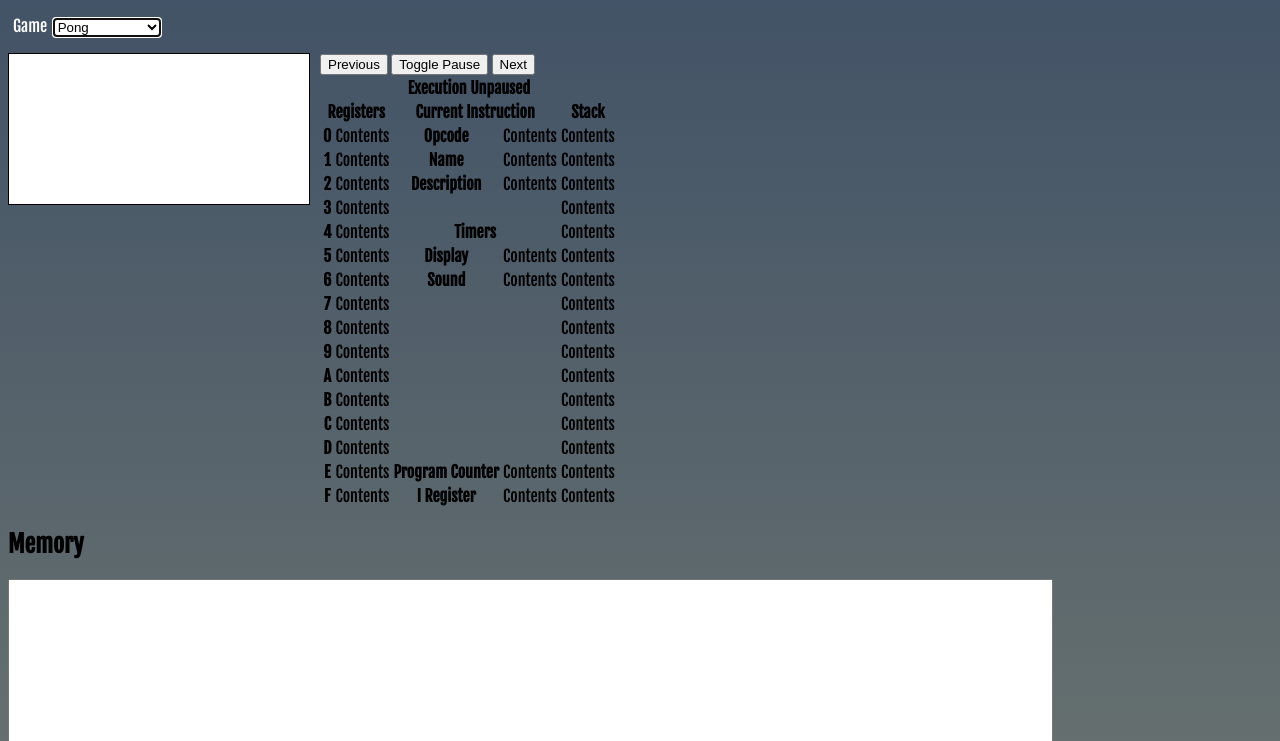
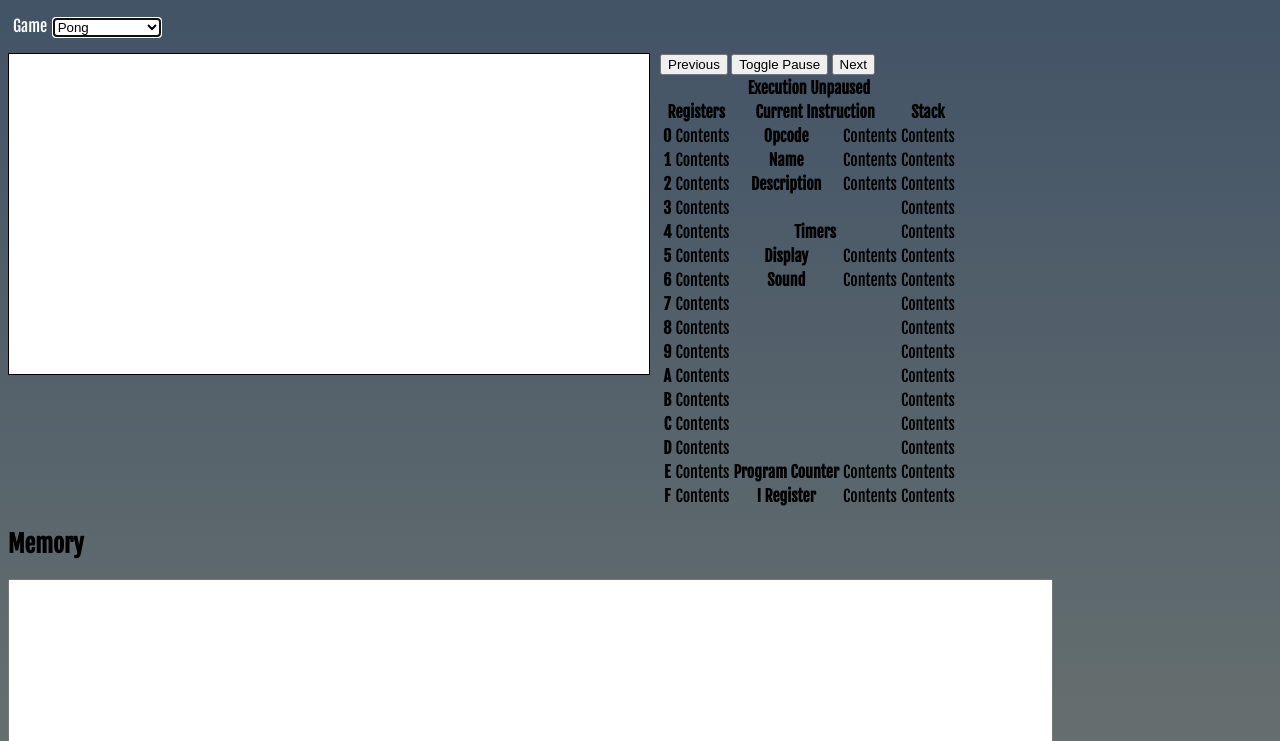
Before and after one commit to BenjaminAtbi/CMPT276-Chip8-System, a plain HTML site: page Chip8EmulatorProject/index.html in a window 1280 px wide. Shown: the part 59-800 px from the top of the page. Drawn offline with Linux system fonts and the light colour scheme.

Commit message:
Update index.html
- Fixed display canvas size

```diff
--- a/Chip8EmulatorProject/index.html
+++ b/Chip8EmulatorProject/index.html
@@ -19,7 +19,7 @@
   </div>
 
   <div class="screen">
-    <canvas id="emulator_screen"></canvas>
+    <canvas id="emulator_screen" width="640" height="320"></canvas>
   </div>
 
   <button type="button">Previous</button>
@@ -196,6 +196,7 @@
 
   <script type="text/javascript" src="utils.js"> </script>
   <script type="text/javascript" src="Chip8.js"> </script>
+  <script type="text/javascript" src="test.js"> </script>
 
 </body>
 </html>
```
